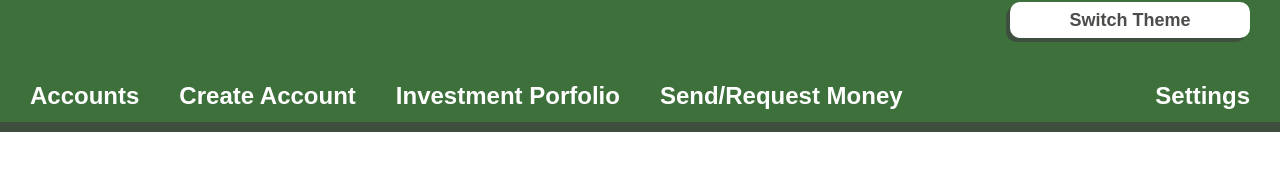
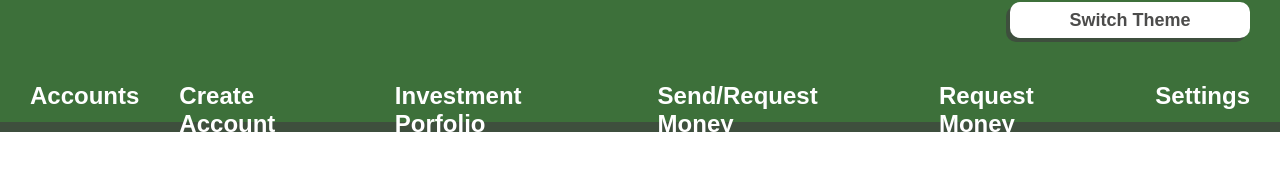
Before and after one commit to Revature-CacheMoney/Project-3, a React (Create React App) app in the folder CacheMoney/frontend/: page /main in a window 1280 px wide. Shown: the part 118-305 px from the top of the page. Built offline with nearby package versions, Linux system fonts and the light colour scheme; no server answers; what react-chatbot-kit would draw is missing.

Commit message:
Added Reqeust tab

```diff
--- a/CacheMoney/frontend/src/components/MainPageView.js
+++ b/CacheMoney/frontend/src/components/MainPageView.js
@@ -12,8 +12,9 @@ import CreateAccount from "./Account/CreateAccount.js";
 import AccountDisplay from "./Account/AccountDisplay.js";
 import SendRequest from "./SendRequest/SendRequest.js";
 import * as PropTypes from "prop-types";
+import Request from "./SendRequest/Request.js";
 
-function MainPageView2() {
+function MainPageView() {
 	const navigate = useNavigate();
 	let userData = userStore.getState().userReducer;
 
@@ -47,6 +48,8 @@ function MainPageView2() {
 			// Add new cases here to add more navbar links
 			case "send-request":
 				return <SendRequest handleClick={updateMainPageContent} />;
+			case "request-tab":
+				return <Request/>;
 			default:
 				return <AccountDisplay />;
 		}
@@ -92,4 +95,4 @@ function MainPageView2() {
 	);
 }
 
-export default MainPageView2;
+export default MainPageView;
--- a/CacheMoney/frontend/src/components/NavBar.js
+++ b/CacheMoney/frontend/src/components/NavBar.js
@@ -34,8 +34,16 @@ function NavBar(props) {
 				<span
 					className="navigation-link"
 					onClick={props.handleClick}
-					id="send-request"			>
+					id="send-request">
 					Send/Request Money
+				</span>
+			</a>
+			<a href="#">
+				<span
+					className="navigation-link"
+					onClick={props.handleClick}
+					id="request-tab">
+					Request Money
 				</span>
 			</a>
 			<div className="settings">
--- /dev/null
+++ b/CacheMoney/frontend/src/components/SendRequest/Request.css
@@ -0,0 +1,3 @@
+input, label {
+    color: black;
+}
--- /dev/null
+++ b/CacheMoney/frontend/src/components/SendRequest/Request.js
@@ -0,0 +1,22 @@
+import React from "react";
+import "./Request.css";
+
+const Request = (props) => {
+    return (
+        <form>
+            <label htmlFor="source-id">Source Account</label>
+            <input id="source-id" type="number"/>
+
+            <label htmlFor="destination-id">Destination Account</label>
+            <input id="destination-id" type="number"/>
+
+            <label htmlFor="amount">Amount of Money</label>
+            <input id="amount" type="number" min={0.01} step={0.01}/>
+
+            <label htmlFor="description">Memo/Description</label>
+            <input id="description" type="text" maxLength={255}/>
+        </form>
+    );
+}
+
+export default Request;
```
